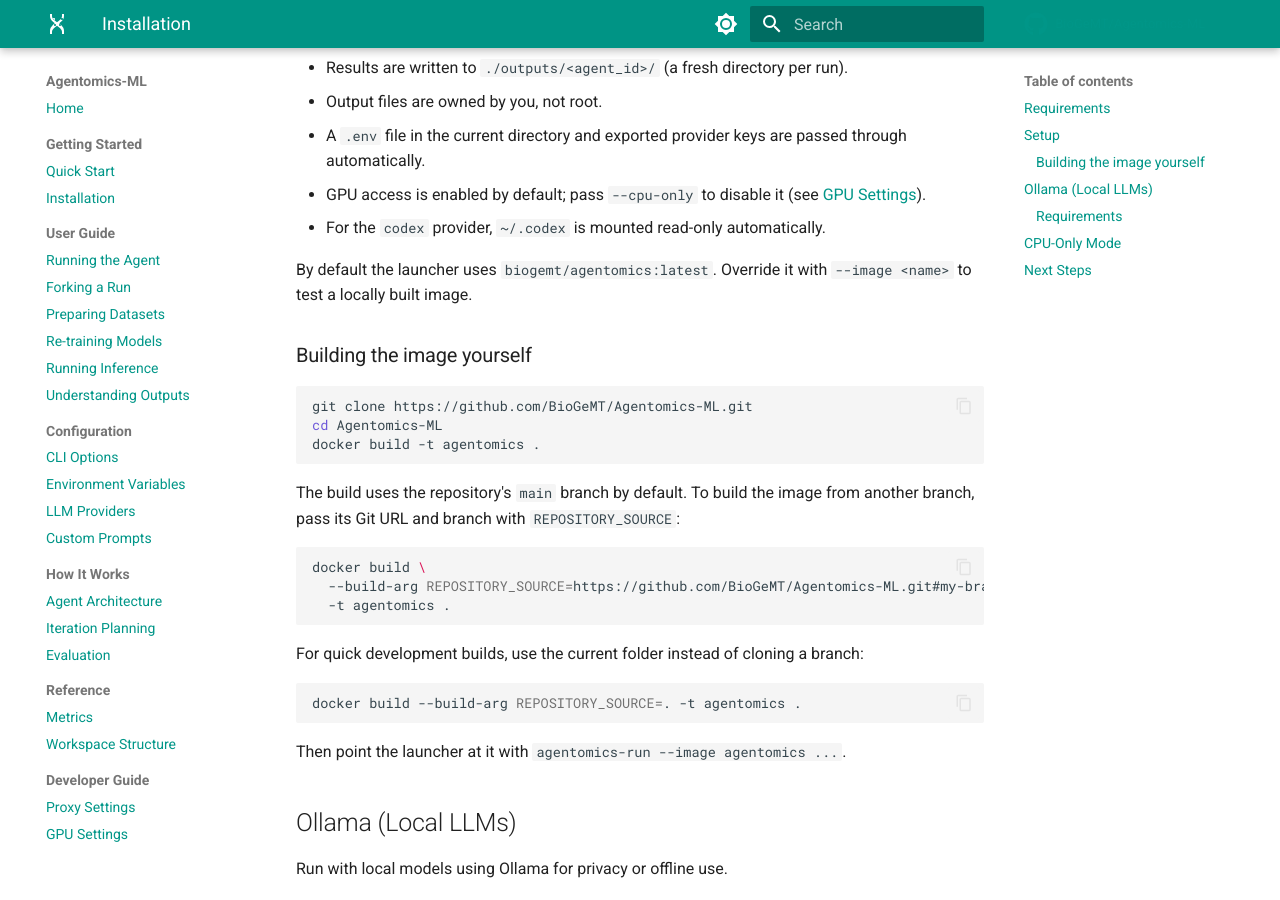
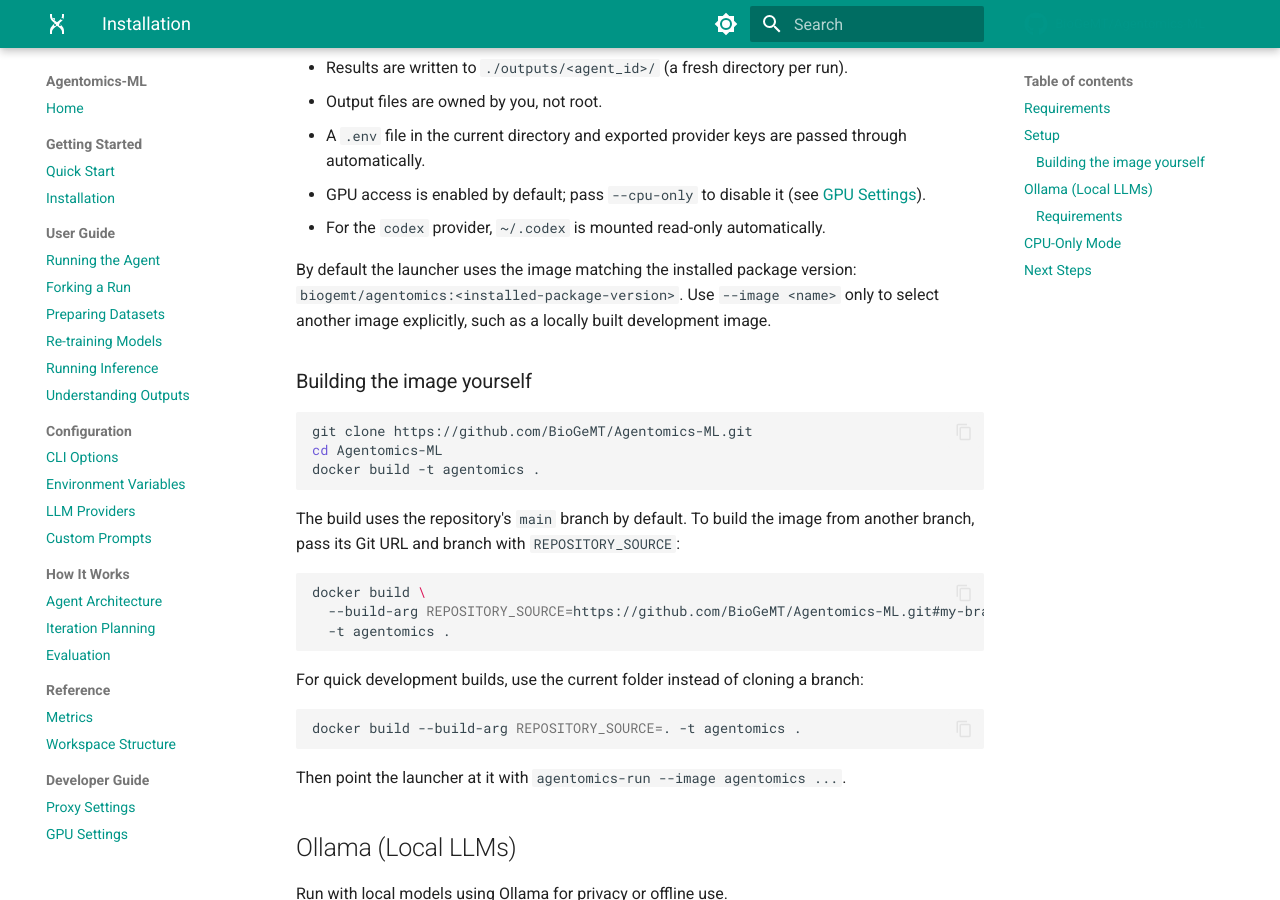
Before and after one commit to BioGeMT/agentomics-ml, an MkDocs documentation site: the page built from docs/getting-started/installation.md, in a window 1280 px wide and 900 px high, scrolled down 803 px. Built offline with MkDocs 1.6.1 and Material for MkDocs 9.7.7, drawn with Linux system fonts in a browser that asks for light colours; comment, search, counter and statistics services are not loaded.

Commit message:
Update docs with proper docker image version info

```diff
--- a/docs/getting-started/installation.md
+++ b/docs/getting-started/installation.md
@@ -38,8 +38,9 @@
   [GPU Settings](../developer/gpu-settings.md)).
 - For the `codex` provider, `~/.codex` is mounted read-only automatically.
 
-By default the launcher uses `biogemt/agentomics:latest`. Override it with
-`--image <name>` to test a locally built image.
+By default the launcher uses the image matching the installed package version:
+`biogemt/agentomics:<installed-package-version>`. Use `--image <name>` only to
+select another image explicitly, such as a locally built development image.
 
 ### Building the image yourself
 
```
Also changed, not shown: docs/configuration/cli-options.md (+1 -1 lines), docs/user-guide/inference.md (+3 -2 lines), docs/user-guide/training.md (+1 -1 lines).
